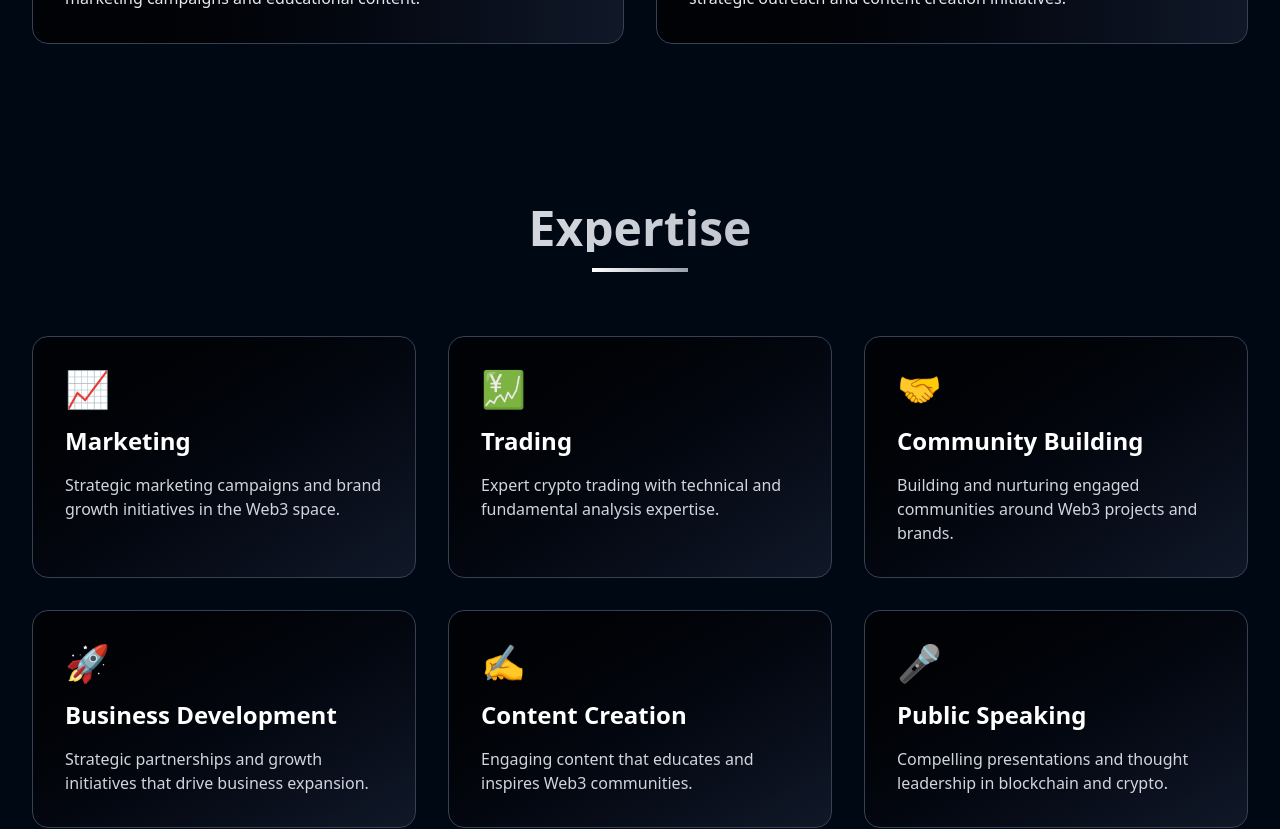
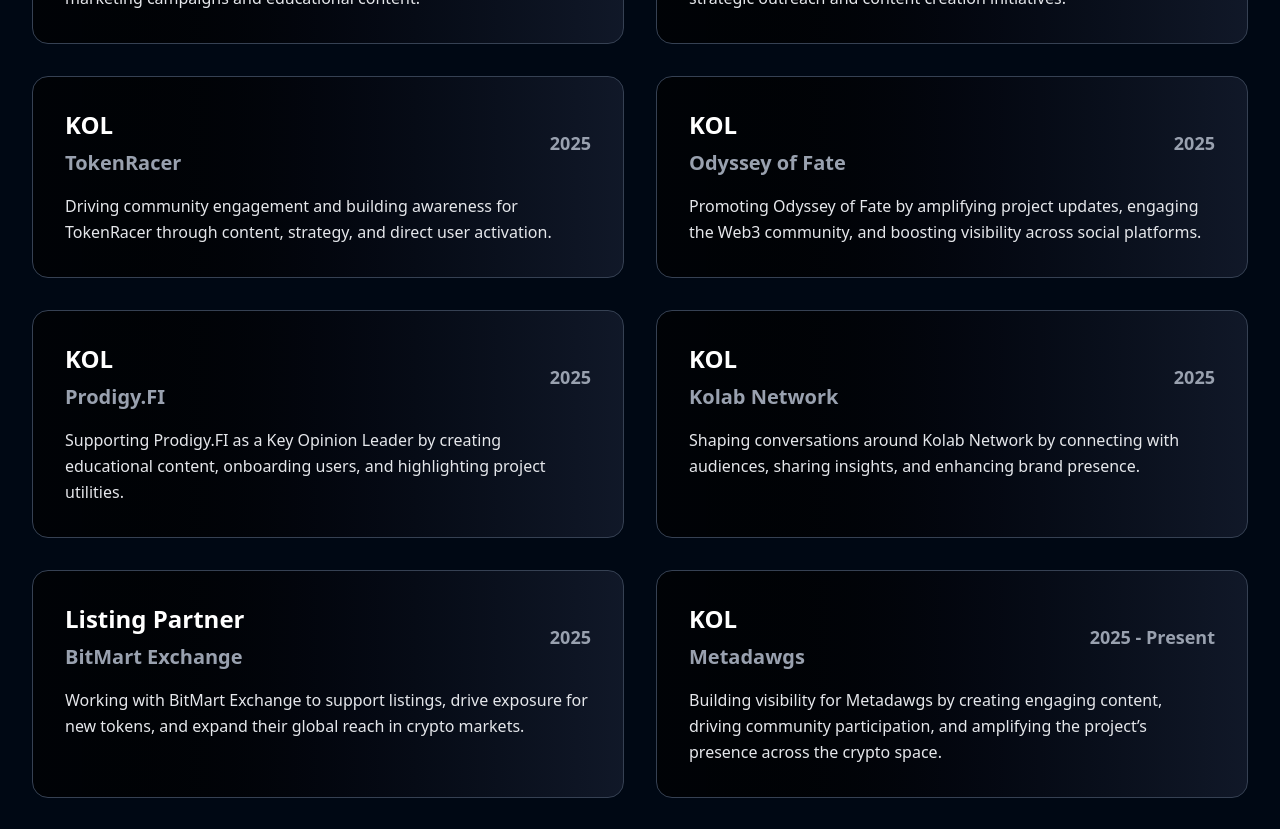
Before and after one commit to preciousadepoju/Kunms-Portfolio, a React (Vite) app in the folder Kunms-Portfolio/: page / in a window 1280 px wide. Shown: the part 1940-2769 px from the top of the page. Built offline with nearby package versions, Linux system fonts and the light colour scheme.

Commit message:
added some things to the experience page

```diff
--- a/Kunms-Portfolio/src/components/ExperienceSection.jsx
+++ b/Kunms-Portfolio/src/components/ExperienceSection.jsx
@@ -68,6 +68,84 @@
               Represented the brand and built community engagement through strategic outreach and content creation initiatives.
             </p>
           </div>
+          {/* TokenRacer */}
+          <div className="bg-gradient-to-r from-black/70 to-gray-900 p-8 rounded-2xl border border-gray-700 hover:border-gray-400 transition-all duration-300">
+            <div className="flex flex-col md:flex-row md:items-center md:justify-between mb-4">
+              <div>
+                <h3 className="text-2xl font-bold text-white mb-2">KOL</h3>
+                <h4 className="text-xl text-gray-400 font-semibold">TokenRacer</h4>
+              </div>
+              <div className="text-gray-400 font-semibold text-lg">2025</div>
+            </div>
+            <p className="text-gray-200 leading-relaxed">
+              Driving community engagement and building awareness for TokenRacer through content, strategy, and direct user activation.
+            </p>
+          </div>
+          {/* Odyssey of Fate */}
+          <div className="bg-gradient-to-r from-black/70 to-gray-900 p-8 rounded-2xl border border-gray-700 hover:border-gray-400 transition-all duration-300">
+            <div className="flex flex-col md:flex-row md:items-center md:justify-between mb-4">
+              <div>
+                <h3 className="text-2xl font-bold text-white mb-2">KOL</h3>
+                <h4 className="text-xl text-gray-400 font-semibold">Odyssey of Fate</h4>
+              </div>
+              <div className="text-gray-400 font-semibold text-lg">2025</div>
+            </div>
+            <p className="text-gray-200 leading-relaxed">
+              Promoting Odyssey of Fate by amplifying project updates, engaging the Web3 community, and boosting visibility across social platforms.
+            </p>
+          </div>
+          {/* Prodigy.FI */}
+          <div className="bg-gradient-to-r from-black/70 to-gray-900 p-8 rounded-2xl border border-gray-700 hover:border-gray-400 transition-all duration-300">
+            <div className="flex flex-col md:flex-row md:items-center md:justify-between mb-4">
+              <div>
+                <h3 className="text-2xl font-bold text-white mb-2">KOL</h3>
+                <h4 className="text-xl text-gray-400 font-semibold">Prodigy.FI</h4>
+              </div>
+              <div className="text-gray-400 font-semibold text-lg">2025</div>
+            </div>
+            <p className="text-gray-200 leading-relaxed">
+              Supporting Prodigy.FI as a Key Opinion Leader by creating educational content, onboarding users, and highlighting project utilities.
+            </p>
+          </div>
+          {/* Kolab Network */}
+          <div className="bg-gradient-to-r from-black/70 to-gray-900 p-8 rounded-2xl border border-gray-700 hover:border-gray-400 transition-all duration-300">
+            <div className="flex flex-col md:flex-row md:items-center md:justify-between mb-4">
+              <div>
+                <h3 className="text-2xl font-bold text-white mb-2">KOL</h3>
+                <h4 className="text-xl text-gray-400 font-semibold">Kolab Network</h4>
+              </div>
+              <div className="text-gray-400 font-semibold text-lg">2025</div>
+            </div>
+            <p className="text-gray-200 leading-relaxed">
+              Shaping conversations around Kolab Network by connecting with audiences, sharing insights, and enhancing brand presence.
+            </p>
+          </div>
+          {/* BitMart Exchange */}
+          <div className="bg-gradient-to-r from-black/70 to-gray-900 p-8 rounded-2xl border border-gray-700 hover:border-gray-400 transition-all duration-300">
+            <div className="flex flex-col md:flex-row md:items-center md:justify-between mb-4">
+              <div>
+                <h3 className="text-2xl font-bold text-white mb-2">Listing Partner</h3>
+                <h4 className="text-xl text-gray-400 font-semibold">BitMart Exchange</h4>
+              </div>
+              <div className="text-gray-400 font-semibold text-lg">2025</div>
+            </div>
+            <p className="text-gray-200 leading-relaxed">
+              Working with BitMart Exchange to support listings, drive exposure for new tokens, and expand their global reach in crypto markets.
+            </p>
+          </div>
+          {/* Metadawgs */}
+          <div className="bg-gradient-to-r from-black/70 to-gray-900 p-8 rounded-2xl border border-gray-700 hover:border-gray-400 transition-all duration-300">
+            <div className="flex flex-col md:flex-row md:items-center md:justify-between mb-4">
+              <div>
+                <h3 className="text-2xl font-bold text-white mb-2">KOL</h3>
+                <h4 className="text-xl text-gray-400 font-semibold">Metadawgs</h4>
+              </div>
+              <div className="text-gray-400 font-semibold text-lg">2025 - Present</div>
+            </div>
+            <p className="text-gray-200 leading-relaxed">
+              Building visibility for Metadawgs by creating engaging content, driving community participation, and amplifying the project’s presence across the crypto space.
+            </p>
+          </div>
         </div>
       </div>
     </section>
```
